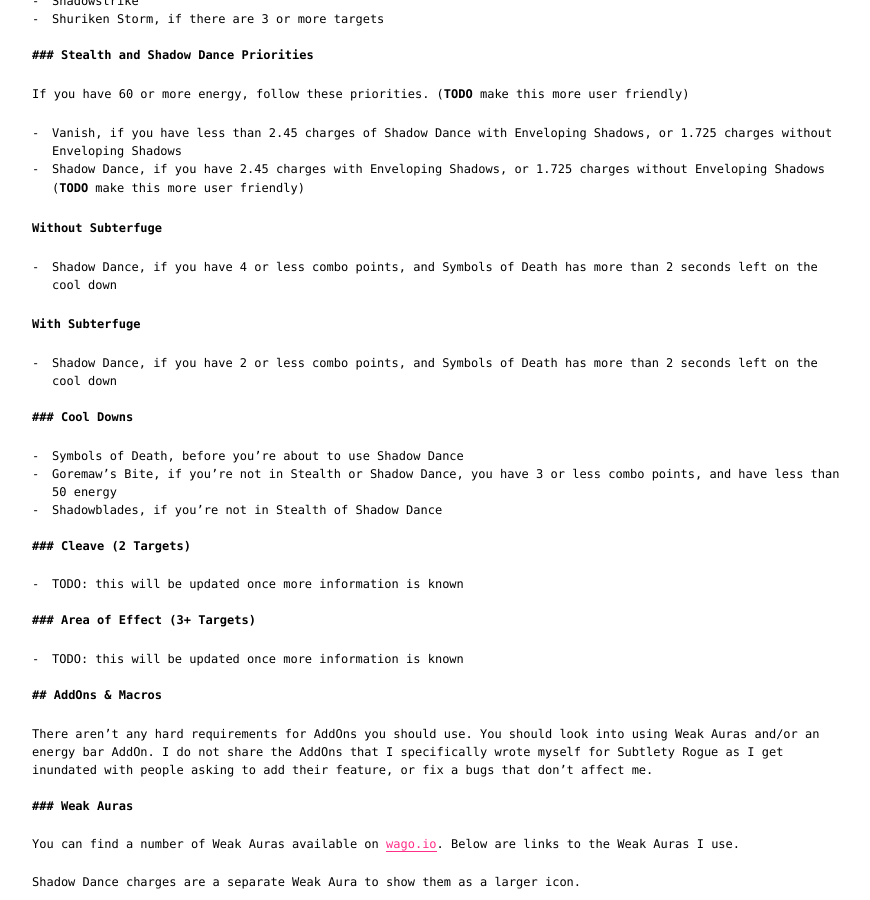
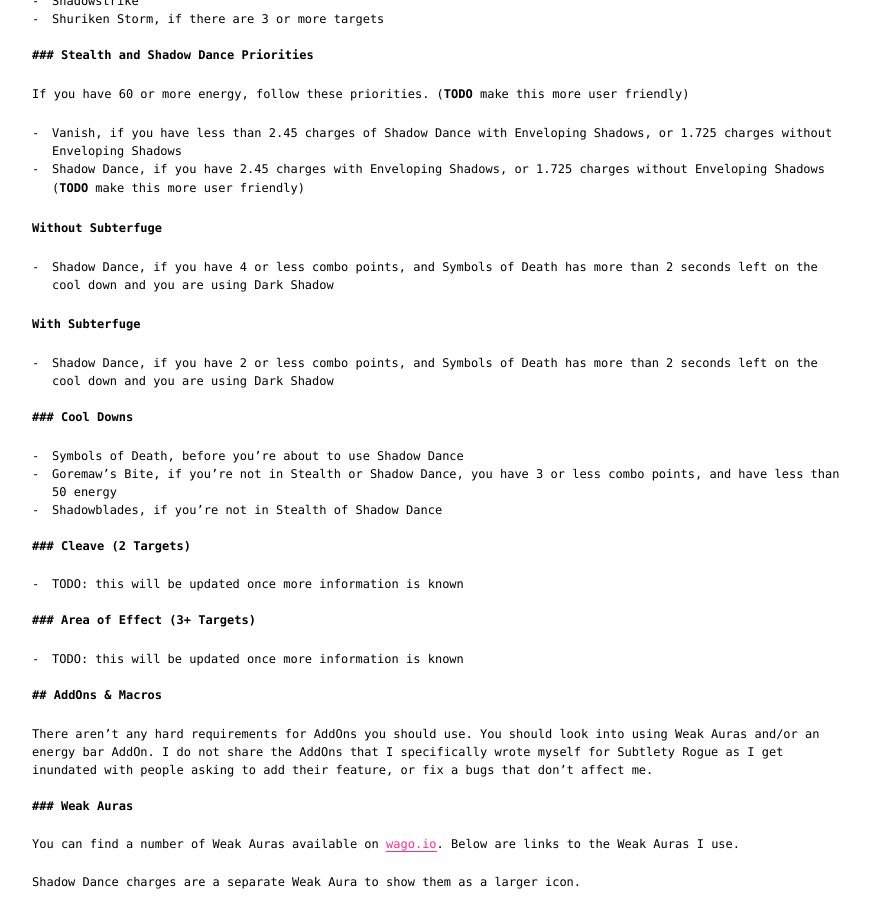
Before and after one commit to weakweak/riff.tf, a Jekyll site: the page built from _posts/2017-01-01-subtlety.md, in a window 1280 px wide and 900 px high, scrolled down 4819 px. Shown: the whole window, without its empty margins (200-1070 px from the left). Built offline with Jekyll 4.4.1, drawn with Linux system fonts in a browser that asks for light colours.

Commit message:
Update ShD condition

```diff
--- a/_posts/2017-01-01-subtlety.md
+++ b/_posts/2017-01-01-subtlety.md
@@ -259,12 +259,12 @@ user friendly)
 **Without Subterfuge**
 
 - Shadow Dance, if you have 4 or less combo points, and Symbols of Death has
-  more than 2 seconds left on the cool down
+  more than 2 seconds left on the cool down and you are using Dark Shadow
 
 **With Subterfuge**
 
 - Shadow Dance, if you have 2 or less combo points, and Symbols of Death has
-  more than 2 seconds left on the cool down
+  more than 2 seconds left on the cool down and you are using Dark Shadow
 
 ### Cool Downs
 
```
